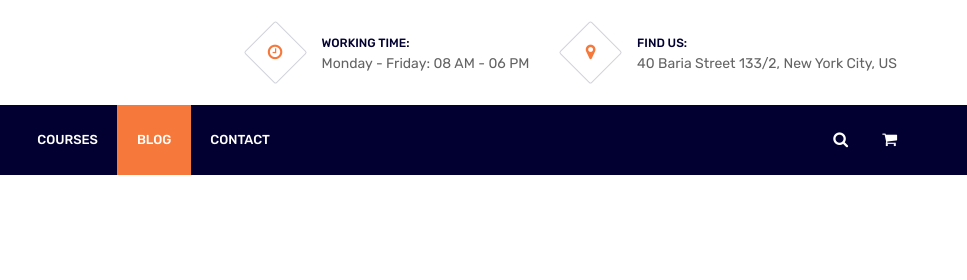
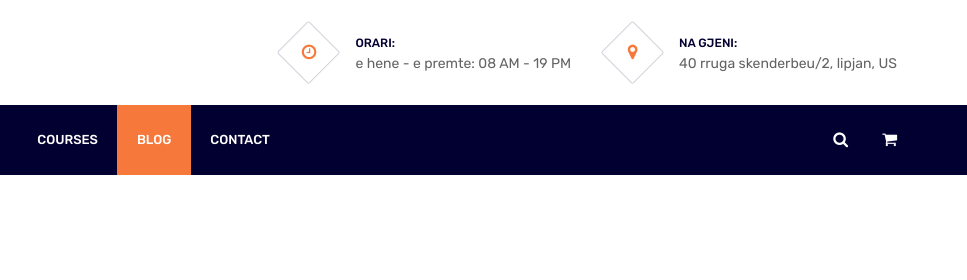
Before and after one commit to dianahajdini/lipjani, a plain HTML site: page single-blog.html in a window 1280 px wide. Shown: the top 280 px of the page, 313-1280 px from the left. Drawn offline with Linux system fonts and the light colour scheme.

Commit message:
biblioteka

```diff
--- a/single-blog.html
+++ b/single-blog.html
@@ -1,7 +1,7 @@
 <!DOCTYPE html>
 <html lang="en">
 <head>
-	<title>Unica - University Template</title>
+	<title>biblioteka e Lipjanit</title>
 	<meta charset="UTF-8">
 	<meta name="description" content="Unica University Template">
 	<meta name="keywords" content="event, unica, creative, html">
@@ -43,11 +43,11 @@
 			<div class="header-info">
 				<div class="hf-item">
 					<i class="fa fa-clock-o"></i>
-					<p><span>Working time:</span>Monday - Friday: 08 AM - 06 PM</p>
+					<p><span>orari:</span>e hene - e premte: 08 AM - 19 PM</p>
 				</div>
 				<div class="hf-item">
 					<i class="fa fa-map-marker"></i>
-					<p><span>Find us:</span>40 Baria Street 133/2, New York City, US</p>
+					<p><span>na gjeni:</span>40 rruga skenderbeu/2, lipjan, US</p>
 				</div>
 			</div>
 		</div>
```
Also changed, not shown: img/favicon.ico.png (added), img/favicon2.ico (renamed from img/favicon.ico).
